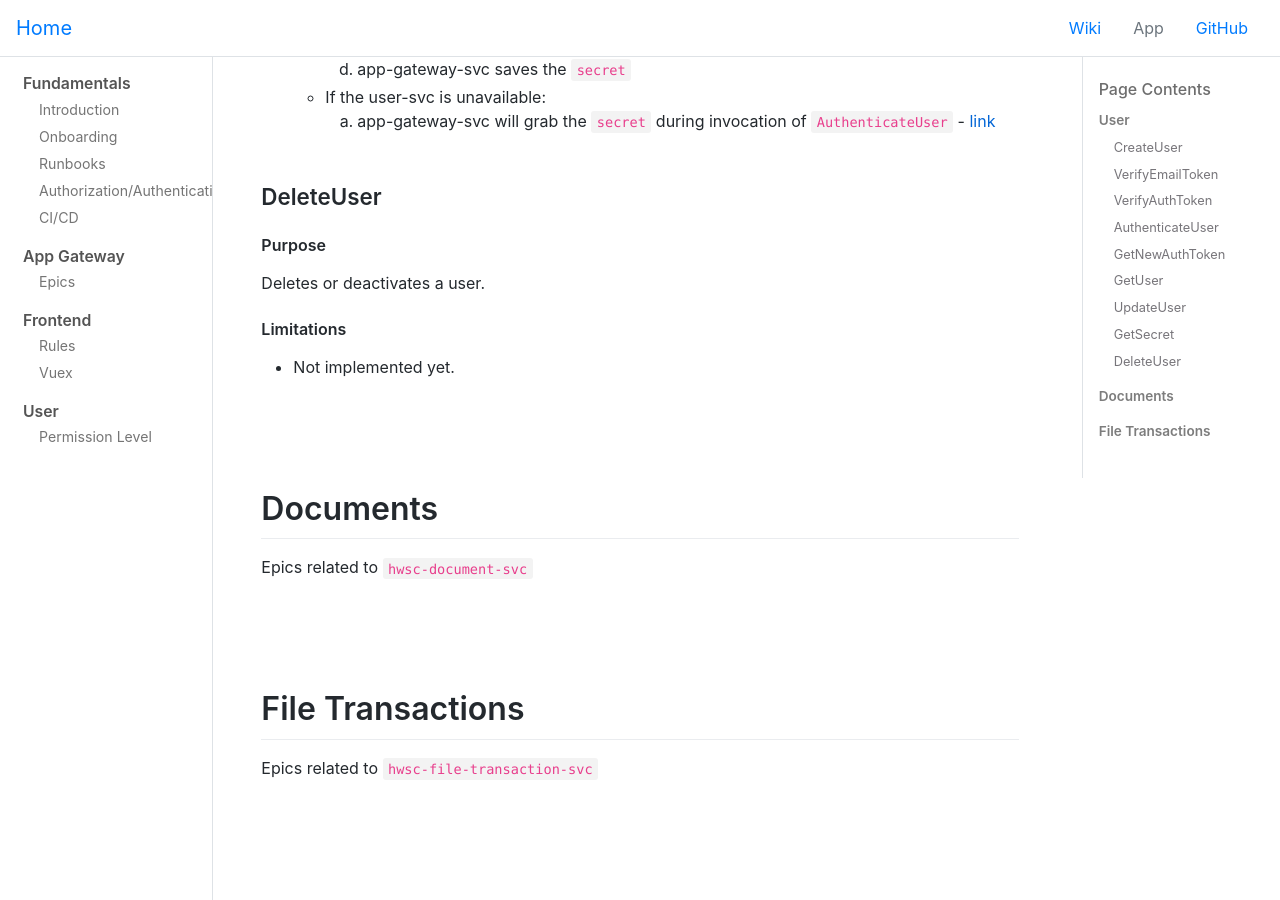
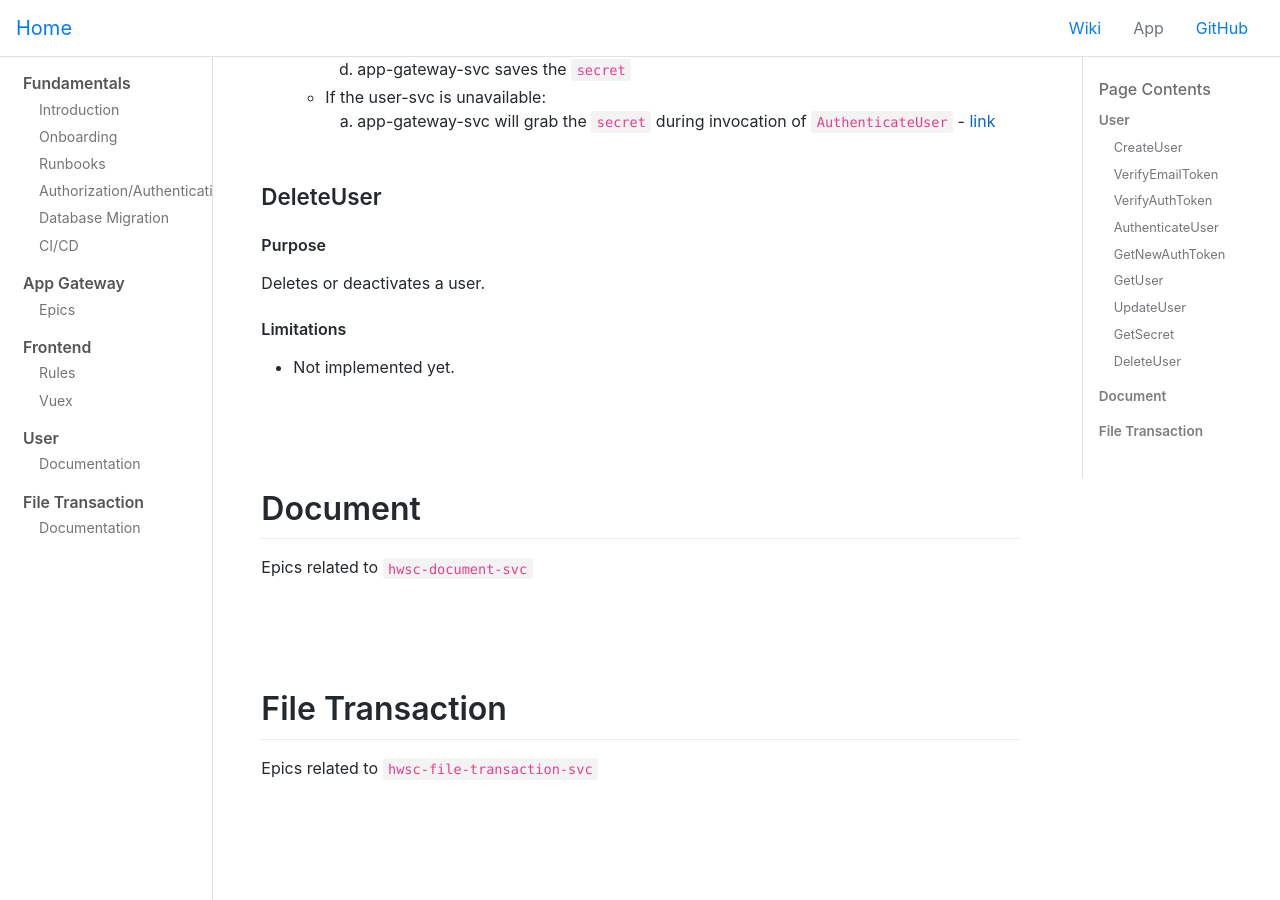
Before and after one commit to hwsc-org/hwsc-org.github.io, a Jekyll site: the page built from wikis/app-gateway/epics.md, in a window 1280 px wide and 900 px high, scrolled down 7607 px. Built offline with Jekyll 4.4.1, drawn with Linux system fonts in a browser that asks for light colours; comment, search, counter and statistics services are not loaded.

Commit message:
Add more docs for file-trans-svc

```diff
--- a/js/main.js
+++ b/js/main.js
@@ -15,14 +15,22 @@ $(document).ready(function() {
   const USER_SVC_PATH = '/wikis/user-svc/';
   const userSvcRoutes = new Map(Object.entries({
     // ORDER MATTERS, also replace .md extension to .html
-    'Permission Level': `${USER_SVC_PATH}perm_level.html`,
+    'Documentation': `${USER_SVC_PATH}doc.html`,
   }));
+
+  // all wikis for File Transaction Directory
+  const FILE_TRANS_SVC_PATH = '/wikis/file-transaction-svc/';
+  const fileTransSvcRoutes = new Map(Object.entries({
+    // ORDER MATTERS, also replace .md extension to .html
+    'Documentation': `${FILE_TRANS_SVC_PATH}doc.html`,
+  }));
+
 
   // all wikis for App Gateway Directory
   const APP_GATEWAY_PATH = '/wikis/app-gateway/';
   const appGatewayRoutes = new Map(Object.entries({
     // ORDER MATTERS, also replace .md extension to .html
-    'Epics': `${APP_GATEWAY_PATH}epics.html`
+    'Epics': `${APP_GATEWAY_PATH}epics.html`,
   }));
 
   // all wikis for fundamentals
@@ -33,7 +41,8 @@ $(document).ready(function() {
     'Onboarding': `${FUNDAMENTALS_PATH}onboarding.html`,
     'Runbooks': `${FUNDAMENTALS_PATH}runbooks.html`,
     'Authorization/Authentication': `${FUNDAMENTALS_PATH}authority.html`,
-    'CI/CD': `${FUNDAMENTALS_PATH}ci-cd.html`
+    'Database Migration': `${FUNDAMENTALS_PATH}db-migration.html`,
+    'CI/CD': `${FUNDAMENTALS_PATH}ci-cd.html`,
   }));
 
   // menu to parse (ORDER MATTERS)
@@ -42,6 +51,7 @@ $(document).ready(function() {
     ['App Gateway', appGatewayRoutes],
     ['Frontend', frontSvcRoutes],
     ['User', userSvcRoutes],
+    ['File Transaction', fileTransSvcRoutes],
   ]);
 
   const createMenu = () => {
--- a/wikis/app-gateway/epics.md
+++ b/wikis/app-gateway/epics.md
@@ -255,9 +255,9 @@ Deletes or deactivates a user.
 - Not implemented yet.
 
 
-## Documents
+## Document
 Epics related to `hwsc-document-svc`
 
 
-## File Transactions
+## File Transaction
 Epics related to `hwsc-file-transaction-svc`
```
Also changed, not shown: wikis/file-transaction-svc/doc.md (added, +19 -0 lines), wikis/fundamentals/db-migration.md (added, +10 -0 lines), wikis/user-svc/doc.md (added, +10 -0 lines), wikis/user-svc/perm_level.md (deleted, +0 -20 lines).
